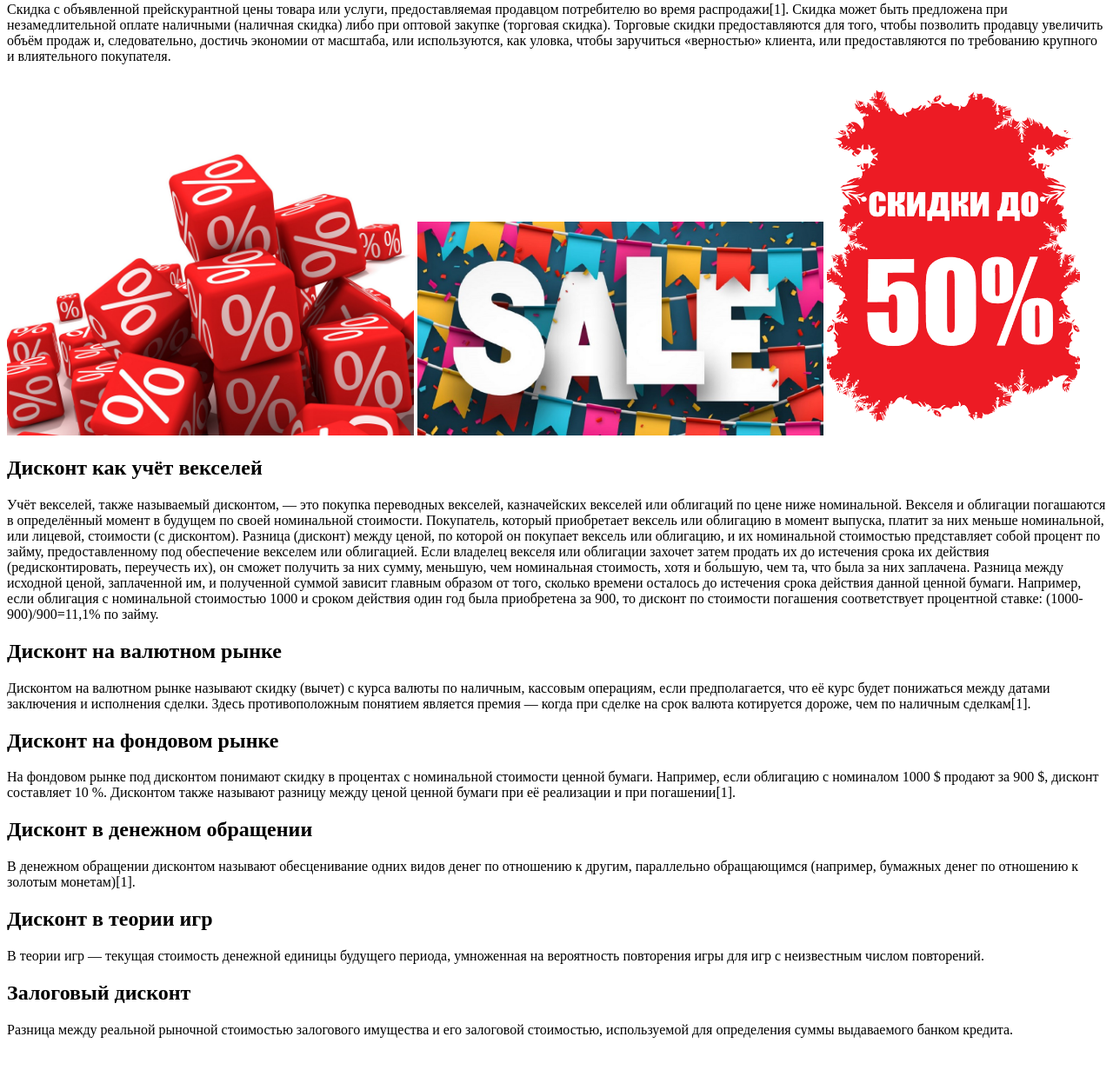
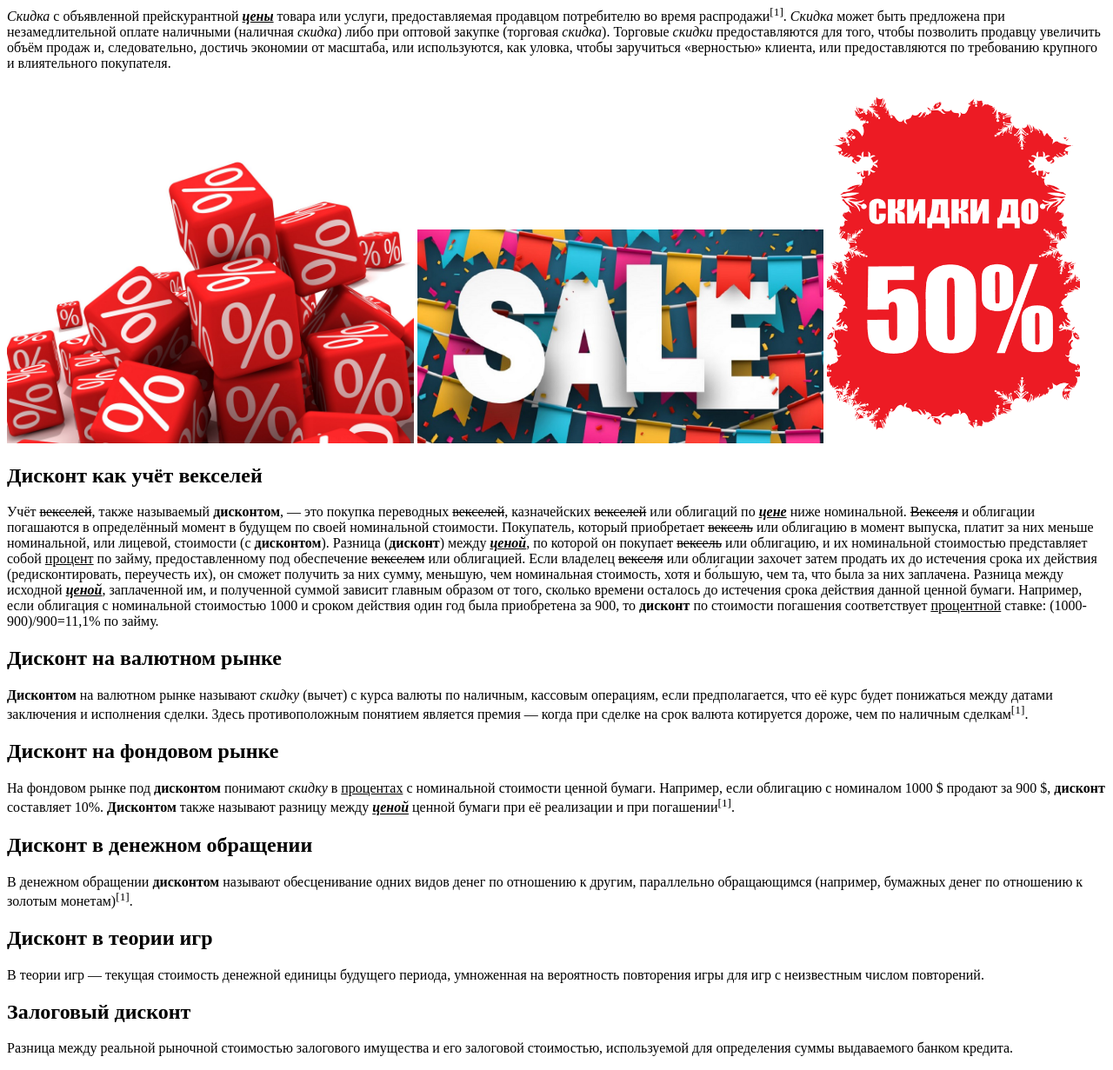
Before and after one commit to Ksenia-business/web-front-labs, a plain HTML site: page discount.html in a window 1280 px wide. Shown: the part 464-1695 px from the top of the page at 87% size. Before the commit the page ends 1674 px from the top, so only its background shows below. Drawn offline with Linux system fonts and the light colour scheme.

Commit message:
Форматирование текста

```diff
--- a/discount.html
+++ b/discount.html
@@ -15,17 +15,17 @@
 
         <p>
             <b>Дисконт</b> (англ.<i> discount</i>) — <b>экономический термин</b>, в буквальном переводе
-            с английского означает <i>скидка</i>, <i>вычет</i>, <i>разница</i>[1].
+            с английского означает <i>скидка</i>, <i>вычет</i>, <i>разница</i><sup>[1]</sup>.
             В зависимости от <b>контекста</b>, может принимать различные значения.
         </p>
 
         <h1>Дисконт на товарном рынке</h1>
 
         <p>
-            Скидка с объявленной прейскурантной цены товара или услуги, предоставляемая продавцом
-            потребителю во время распродажи[1]. Скидка может быть предложена при незамедлительной
-            оплате наличными (наличная скидка) либо при оптовой закупке (торговая скидка).
-            Торговые скидки предоставляются для того, чтобы позволить продавцу увеличить объём продаж
+            <i>Скидка</i> с объявленной прейскурантной <b><i><u>цены</u></i></b> товара или услуги, предоставляемая продавцом
+            потребителю во время распродажи<sup>[1]</sup>. <i>Скидка</i> может быть предложена при незамедлительной
+            оплате наличными (наличная <i>скидка</i>) либо при оптовой закупке (торговая <i>скидка</i>).
+            Торговые <i>скидки</i> предоставляются для того, чтобы позволить продавцу увеличить объём продаж
             и, следовательно, достичь экономии от масштаба, или используются, как уловка, чтобы заручиться «верностью»
             клиента, или предоставляются по требованию крупного и влиятельного покупателя.
         </p>
@@ -39,42 +39,40 @@
         <h2>Дисконт как учёт векселей</h2>
 
         <p>
-            Учёт векселей, также называемый дисконтом, — это покупка переводных векселей, казначейских векселей или
-            облигаций по цене ниже номинальной. Векселя и облигации погашаются в определённый момент в будущем по
-            своей номинальной стоимости. Покупатель, который приобретает вексель или облигацию в момент выпуска, платит
-            за них меньше номинальной, или лицевой, стоимости (с дисконтом). Разница (дисконт) между ценой, по которой
-            он покупает вексель или облигацию, и их номинальной стоимостью представляет собой процент по займу, предоставленному
-            под обеспечение векселем или облигацией. Если владелец векселя или облигации захочет затем продать их до истечения срока их
+            Учёт <s>векселей</s>, также называемый <b>дисконтом</b>, — это покупка переводных <s>векселей</s>, казначейских <s>векселей</s> или
+            облигаций по <b><i><u>цене</u></i></b> ниже номинальной. <s>Векселя</s> и облигации погашаются в определённый момент в будущем по
+            своей номинальной стоимости. Покупатель, который приобретает <s>вексель</s> или облигацию в момент выпуска, платит
+            за них меньше номинальной, или лицевой, стоимости (с <b>дисконтом</b>). Разница (<b>дисконт</b>) между <b><i><u>ценой</u></i></b>, по которой
+            он покупает <s>вексель</s> или облигацию, и их номинальной стоимостью представляет собой <u>процент</u> по займу, предоставленному
+            под обеспечение <s>векселем</s> или облигацией. Если владелец <s>векселя</s> или облигации захочет затем продать их до истечения срока их
             действия (редисконтировать, переучесть их), он сможет получить за них сумму, меньшую, чем номинальная стоимость, хотя и
-            бо́льшую, чем та, что была за них заплачена. Разница между исходной ценой, заплаченной им, и полученной суммой зависит главным
+            бо́льшую, чем та, что была за них заплачена. Разница между исходной <b><i><u>ценой</u></i></b>, заплаченной им, и полученной суммой зависит главным
             образом от того, сколько времени осталось до истечения срока действия данной ценной бумаги. Например, если облигация с
-            номинальной стоимостью 1000 и сроком действия один год была приобретена за 900, то дисконт по стоимости погашения соответствует
-            процентной ставке: (1000-900)/900=11,1% по займу.
+            номинальной стоимостью 1000 и сроком действия один год была приобретена за 900, то <b>дисконт</b> по стоимости погашения соответствует
+            <u>процентной</u> ставке: (1000-900)/900=11,1% по займу.
         </p>
 
         <h2>Дисконт на валютном рынке</h2>
 
         <p>
-            Дисконтом на валютном рынке называют скидку (вычет) с курса
-            валюты по наличным, кассовым операциям, если предполагается,
-            что её курс будет понижаться между датами заключения и исполнения сделки. Здесь противоположным понятием является
-            премия — когда при сделке на срок валюта котируется дороже,
-            чем по наличным сделкам[1].
+            <b>Дисконтом</b> на валютном рынке называют <i>скидку</i> (вычет) с курса валюты по наличным, кассовым операциям, если предполагается,
+            что её курс будет понижаться между датами заключения и исполнения сделки. Здесь противоположным понятием является премия — когда
+            при сделке на срок валюта котируется дороже, чем по наличным сделкам<sup>[1]</sup>.
         </p>
 
         <h2>Дисконт на фондовом рынке</h2>
 
         <p>
-            На фондовом рынке под дисконтом понимают скидку в процентах
-            с номинальной стоимости ценной бумаги. Например, если облигацию с номиналом 1000 $ продают за 900 $, дисконт составляет 10
-            %. Дисконтом также называют разницу между ценой ценной бумаги при её реализации и при погашении[1].
+            На фондовом рынке под <b>дисконтом</b> понимают <i>скидку</i> в <u>процентах</u>
+            с номинальной стоимости ценной бумаги. Например, если облигацию с номиналом 1000 $ продают за 900 $, <b>дисконт</b> составляет 10%.
+            <b>Дисконтом</b> также называют разницу между <b><i><u>ценой</u></i></b> ценной бумаги при её реализации и при погашении<sup>[1]</sup>.
         </p>
 
         <h2>Дисконт в денежном обращении</h2>
 
         <p>
-            В денежном обращении дисконтом называют обесценивание одних видов денег по отношению к другим, параллельно
-            обращающимся (например, бумажных денег по отношению к золотым монетам)[1].
+            В денежном обращении <b>дисконтом</b> называют обесценивание одних видов денег по отношению к другим, параллельно
+            обращающимся (например, бумажных денег по отношению к золотым монетам)<sup>[1]</sup>.
         </p>
 
         <h2>Дисконт в теории игр</h2>
```
